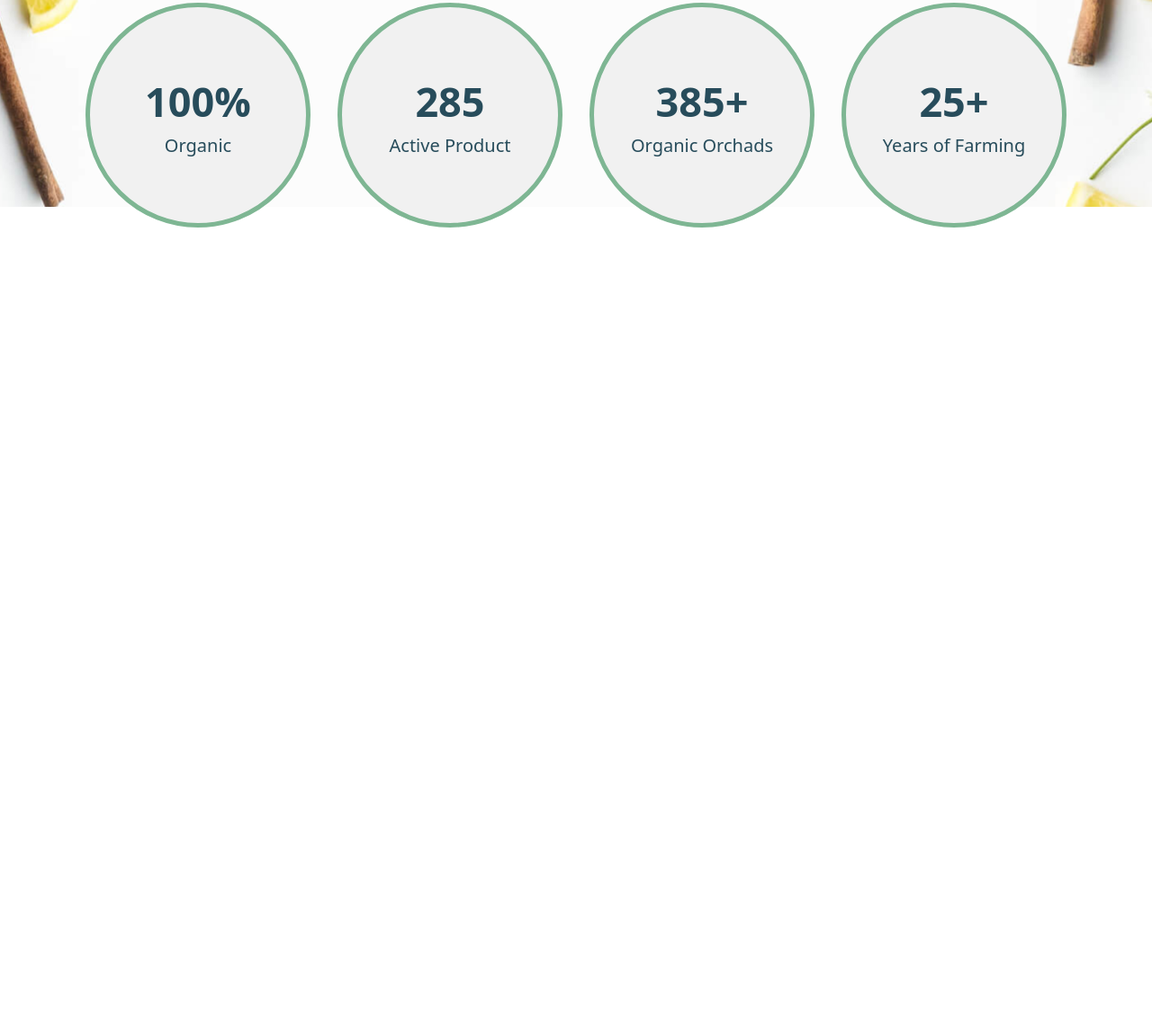
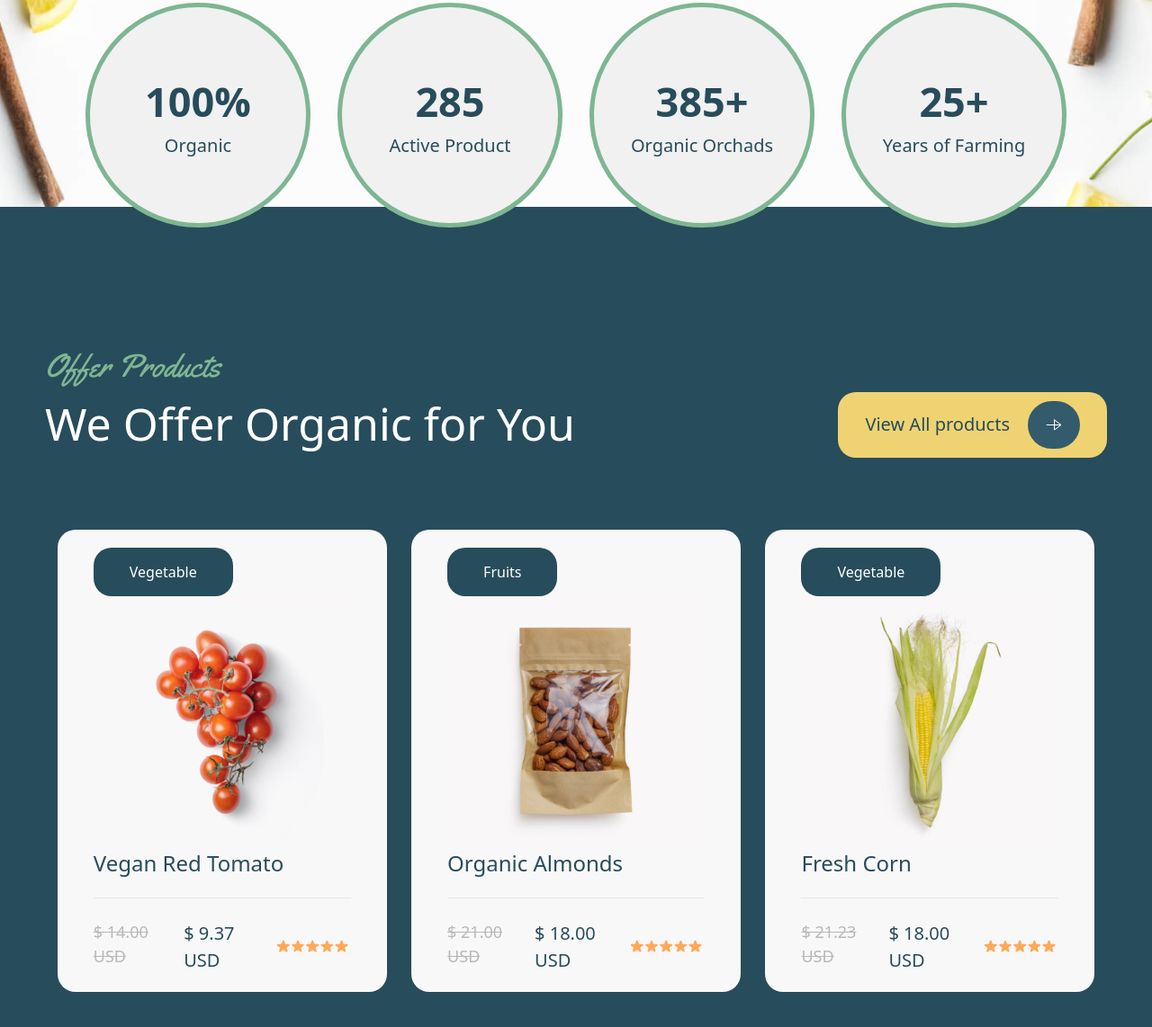
Before and after one commit to Kast69ro/practice, a website: page src/index.html in a window 1280 px wide. Shown: the part 4712-5854 px from the top of the page at 90% size. Before the commit the page ends 5015 px from the top, so only its background shows below. Drawn offline with Linux system fonts and the light colour scheme.

Commit message:
create 6th sec

```diff
--- a/src/index.html
+++ b/src/index.html
@@ -202,6 +202,57 @@
      </div>
       </section>
 
+      <section class="bg-[#274C5B] p-[100px_50px]">
+        <div class="flex justify-between items-end mt-[50px]">
+            <div>
+                <p class="two text-[36px] text-[#7EB693]">Offer Products</p>
+                <h2 class="text-[50px] text-white">We Offer Organic for You</h2>
+            </div>
+                <div>
+                    <div class="bg-[#EFD372] p-[10px_30px] flex items-center rounded-[20px] gap-[20px]">
+                        <p class="text-[#274C5B] text-[20px]">View All products</p>
+                        <img class="p-[20px] bg-[#335B6B] rounded-[30px]" src="../image/Vector (2).svg" alt="">
+                    </div>
+                </div>
+
+        </div>
+        <div class="flex items-center justify-around mt-[80px]">
+            <div class="w-[31%] bg-[#F9F8F8] p-[20px_40px] flex flex-col items-start rounded-[20px] ">
+                <p class="p-[15px_40px] bg-[#274C5B] text-white rounded-[20px]">Vegetable</p>
+                <img src="../image/IMAGE (34).png" alt="">
+                <p class="text-[24px] text-[#274C5B]">Vegan Red Tomato</p>
+                <hr class="w-[100%] h-[5px] my-[20px]">
+                <div class="flex gap-[35px]">
+                    <p class="text-[#B8B8B8] text-[18px] line-through">$ 14.00 USD</p>
+                    <p class="text-[#274C5B] text-[20px]">$ 9.37 USD</p>
+                    <img src="../image/IMAGE (8).svg" alt="">
+                </div>
+            </div>
+            <div class="w-[31%] bg-[#F9F8F8] p-[20px_40px] flex flex-col items-start rounded-[20px]">
+                <p class="p-[15px_40px] bg-[#274C5B] text-white rounded-[20px]">Fruits</p>
+                <img src="../image/IMAGE (35).png" alt="">
+                <p class="text-[24px] text-[#274C5B]">Organic Almonds</p>
+                <hr class="w-[100%] h-[5px] my-[20px]">
+                <div class="flex gap-[35px]">
+                    <p class="text-[#B8B8B8] text-[18px] line-through">$ 21.00 USD</p>
+                    <p class="text-[#274C5B] text-[20px]">$ 18.00 USD</p>
+                    <img src="../image/IMAGE (8).svg" alt="">
+                </div>
+            </div>
+            <div class="w-[31%] bg-[#F9F8F8] p-[20px_40px] flex flex-col items-start rounded-[20px]">
+                <p class="p-[15px_40px] bg-[#274C5B] text-white rounded-[20px]">Vegetable</p>
+                <img src="../image/IMAGE (32).png" alt="">
+                <p class="text-[24px] text-[#274C5B]">Fresh Corn</p>
+                <hr class="w-[100%] h-[5px] my-[20px]">
+                <div class="flex gap-[35px]">
+                    <p class="text-[#B8B8B8] text-[18px] line-through">$ 21.23 USD</p>
+                    <p class="text-[#274C5B] text-[20px]">$ 18.00 USD</p>
+                    <img src="../image/IMAGE (8).svg" alt="">
+                </div>
+            </div>
+        </div>
+      </section>
+
 
 
 
```
Also changed, not shown: src/output.css.
